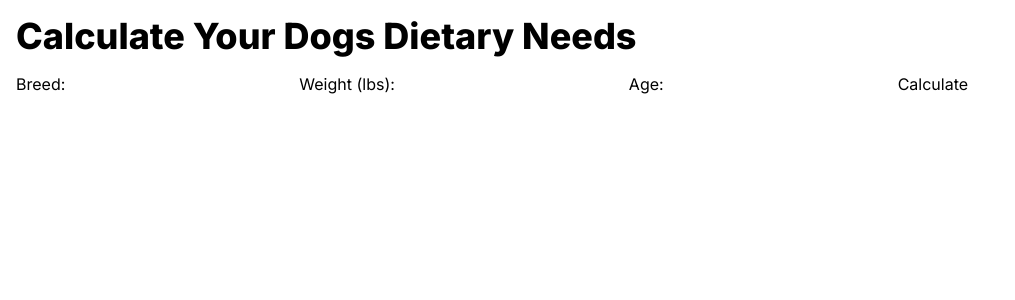
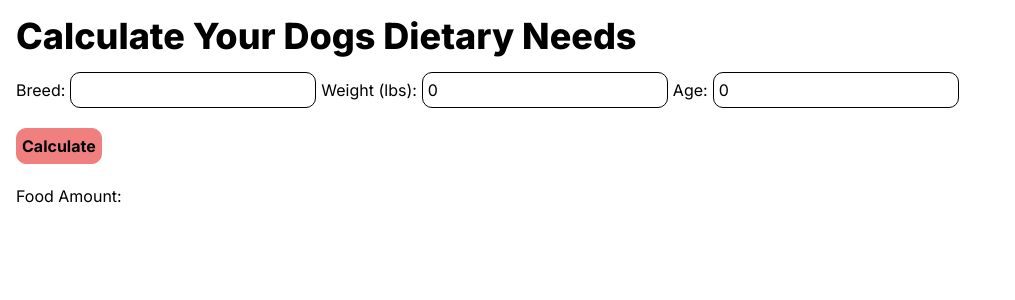
Before and after one commit to ToddPeltzer/dog-food-calculator, a Next.js app: page /calculator in a window 1280 px wide. Shown: the top 300 px of the page, without its empty margins (0-1015 px from the left). Built offline with nearby package versions, Linux system fonts and the light colour scheme.

Commit message:
Added in Types and changed components to React.FC. added functionality to the form and have output showing with example data.

```diff
--- a/app/calculator/page.tsx
+++ b/app/calculator/page.tsx
@@ -1,11 +1,40 @@
-import React from 'react'
+"use client"
+
+import React, { useState } from 'react'
 import DogFoodForm from '../components/DogFoodForm'
 
-export default function calculator() {
+const Calculator: React.FC = () => {
+
+    const [foodAmountStatement, setFoodAmountStatement] = useState<string>('')
+
+    const onCalculate = (breed: string, weight: number, age: number) => {
+
+    let foodAmount: string = '';
+
+    if (weight < 10) {
+        foodAmount = '1lb'
+    } else if (weight < 30) {
+        foodAmount = '2lbs'
+    } else if (weight < 60) {
+        foodAmount = '3lbs'
+    } else if (weight < 100) {
+        foodAmount = '4lbs'
+    } else {
+        foodAmount = '5-8lbs'
+    }
+
+    setFoodAmountStatement(`Your ${breed} needs to eat around ${foodAmount} of food per day`)
+
+  };
+
   return (
     <main className='mt-4 ml-4 mr-4 mb-4'>
         <h1 className='mb-4 text-4xl font-extrabold'>Calculate Your Dogs Dietary Needs</h1>
-        <DogFoodForm />
+        <DogFoodForm onCalculate={onCalculate}/>
+        <h3>Food Amount:</h3>
+        <h4>{foodAmountStatement}</h4>
     </main>
   )
 }
+
+export default Calculator;
--- a/app/components/DogFoodForm.tsx
+++ b/app/components/DogFoodForm.tsx
@@ -1,12 +1,32 @@
 "use client"
 import React, { useState } from 'react'
 
-export default function DogFoodForm() {
+// types to be used for the inputs in the form
+interface DogFormProps {
+    onCalculate: (breed: string, weight: number, age: number) => void;
+}
 
-    const [breed, setBreed] = useState('')
-    const [weight, setWeight] = useState('')
-    const [age, setAge] = useState('')
+// react functional component passing in the types (defined above) and then passing the onCalculate function so we can set the parameters from the input fields
+const DogFoodForm: React.FC<DogFormProps> = ({ onCalculate }) => {
 
+    const [breed, setBreed] = useState<string>('')
+    const [weight, setWeight] = useState<number>(0)
+    const [age, setAge] = useState<number>(0)
+
+    const handleCalculate = () => {
+        // when clicking calculate button we pass along the updated dog information to our calulation function
+        onCalculate(breed, weight, age);
+    };
+
+    const handleWeightChange = (e: React.ChangeEvent<HTMLInputElement>) => {
+        const value = e.target.value.replace(/[^0-9]/g, ''); // Allow only numeric characters
+        setWeight(value || ''); // Set the value or an empty string if it's not a number
+    };
+
+    const handleAgeChange = (e: React.ChangeEvent<HTMLInputElement>) => {
+        const value = e.target.value.replace(/[^0-9]/g, '');
+        setAge(value || '');
+    };
 
   return (
     <form>
@@ -17,21 +37,28 @@ export default function DogFoodForm() {
             value={breed}
             onChange={(e) => setBreed(e.target.value)}
         />
+
         <label htmlFor='weight'>Weight (lbs):</label>
         <input
-            type='number'
+            type='text'
             id='weight'
             value={weight}
-            onChange={(e) => setWeight(e.target.value)}
+            onChange={handleWeightChange}
         />
+
         <label htmlFor='age'>Age:</label>
         <input
-            type='number'
+            type='text'
             id='age'
             value={age}
-            onChange={(e) => setAge(e.target.value)}
+            onChange={handleAgeChange}
         />
-        <button type='button'>Calculate</button>
+
+        <div className='mt-5 mb-5'>
+            <button type='button' onClick={handleCalculate}>Calculate</button>
+        </div>
     </form>
   )
 }
+
+export default DogFoodForm;
--- a/app/globals.css
+++ b/app/globals.css
@@ -1,3 +1,19 @@
 @tailwind base;
 @tailwind components;
 @tailwind utilities;
+
+input {
+    border: 1px solid black;
+    border-radius: 10px;
+    margin-left: 5px;
+    margin-right: 5px;
+    padding: 5px;
+}
+
+button {
+    background-color: lightcoral!important;
+    border: 1px solid lightcoral;
+    padding: 5px;
+    border-radius: 10px;
+    font-weight: bold;
+}
```
